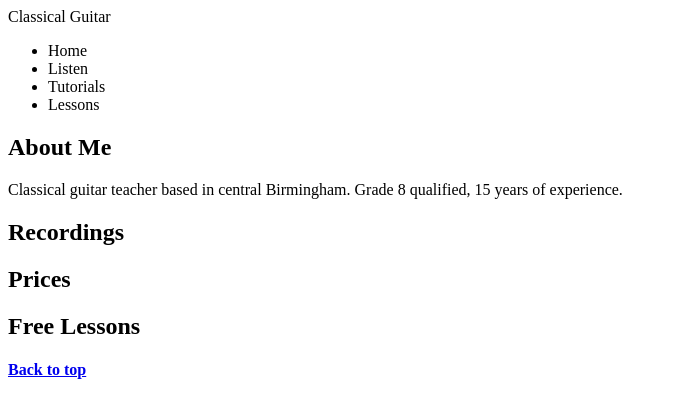
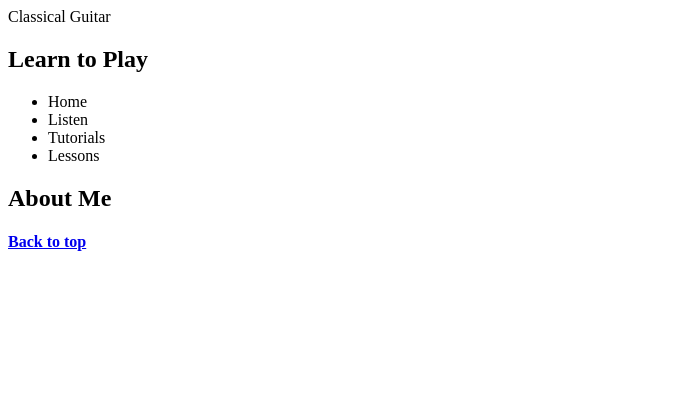
Before and after one commit to jpaolo89/guitar-portfolio, a plain HTML site: page index.html in a window 1280 px wide. Shown: the whole page, without its empty margins (0-674 px from the left). Drawn offline with Linux system fonts and the light colour scheme.

Commit message:
Update index.html

```diff
--- a/index.html
+++ b/index.html
@@ -6,11 +6,14 @@
 </head>
 <body>
 	<!--- Divs with elements inside called containing elements--->
-<div id ="Headline"
+<div id ="headline"
 <h1>Classical Guitar</h1>
 </div>
-	<div id ="Top Nav">
-		<nav class ="main-nav">
+<div id ="tagline">
+	<h2>Learn to Play</h2>
+</div>
+<div id ="top-nav">
+	<nav id ="main-nav">
 		<ul>
 			<li>Home</li>
 			<li>Listen</li>
@@ -18,18 +21,14 @@
 			<li>Lessons</li>
 	</nav>
 </div>
-<div class ="Introduction">
+<div id ="Listen" class = "box">
+</div>
+<div id ="Tutorials" class = "box">
+</div>
+<div id ="Lessons" class = "box">
+</div>
+<div>
 	<h2 id ="top" >About Me</h2>
-	<p>Classical guitar teacher based in central Birmingham. Grade 8 qualified, 15 years of experience.</p>
-</div>
-<div class ="Recordings">
-	<h2 id ="recordings">Recordings</h2>
-</div>
-<div class ="Prices"</h2>
-<h2 id= "prices">Prices</h2>
-</div>
-<div class ="Free Lessons">
-<h2 id = "lessons">Free Lessons</h2>
 </div>
 <h4><a href ="#top">Back to top</a></h4>
 </body>
```
Lines whose indentation alone changed are shown as unchanged.
